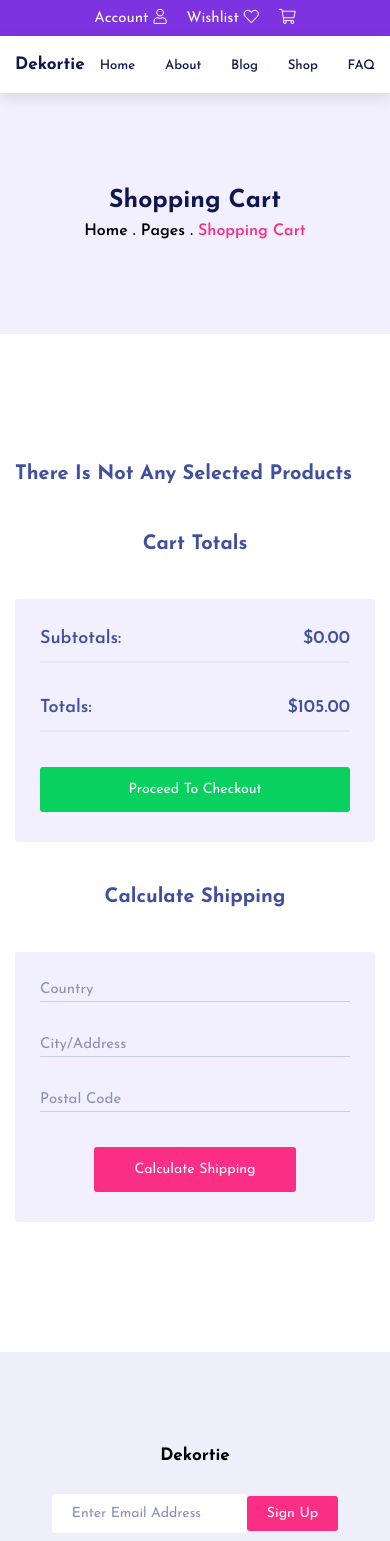
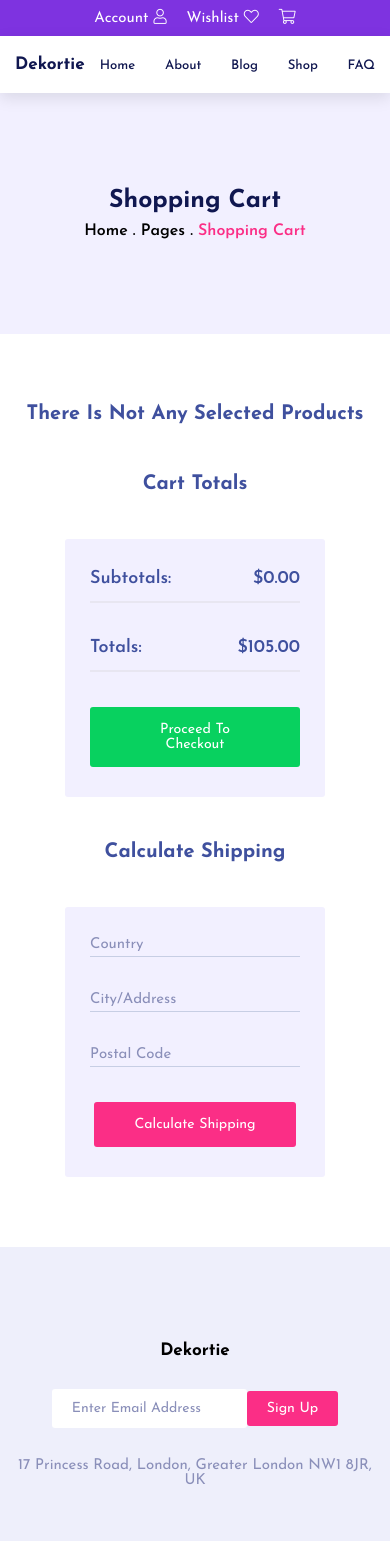
Before and after one commit to rxfr-dvpr/Dekortie-Shop, a Vue app: page /cart in a window 390 px wide. Shown: the top 1541 px of the page. Built offline with nearby package versions, Linux system fonts and the light colour scheme.

Commit message:
account and cart page adaptived

```diff
--- a/src/views/AccountView.vue
+++ b/src/views/AccountView.vue
@@ -6,7 +6,7 @@
         <div class="row">
 
             <form action="" class="account-form" @submit.prevent>
-                <p class="account-form-title">{{ fStore.form.title }}</p>
+                <p class="account-form-title all-title">{{ fStore.form.title }}</p>
                 <p class="account-form-txt">{{ fStore.form.txt }}</p>
 
                 <input type="email" class="email-inp" v-model="fStore.form.emailInp.value" :placeholder="fStore.form.emailInp.placeHolder" required>
@@ -67,14 +67,12 @@ export default {
         box-shadow: 0px 0px 25px 10px #F8F8FB;
 
         &-title {
-            font-size: 32px;
             color: var(--dark-color);
-            text-transform: capitalize;
             font-weight: 700;
         }
 
         &-txt {
-            font-size: 17px;
+            font-size: 16px;
             color: var(--txt-purple);
 
             &::first-letter {
@@ -114,4 +112,24 @@ export default {
     }
 }
 
+@media (max-width: 992px) {
+    .form__section {
+        padding: 70px 0;
+    }
+
+    .account-form {
+        padding: 35px 40px !important;
+
+        input {
+            padding: 10px 12px !important;
+        }
+    }
+}
+
+@media (max-width: 486px) {
+    .account-form {
+        padding: 20px 25px !important;
+    }
+}
+
 </style>
--- a/src/views/CartView.vue
+++ b/src/views/CartView.vue
@@ -4,7 +4,8 @@
   <section class="products__section">
     <div class="container">
         <div class="row">
-            <table class="selected__products-table" v-if="store.products.length">
+            <div class="products__table-box" v-if="store.products.length">
+                <table class="selected__products-table" >
                     <tr class="product__top-types">
                         <th>product</th>
                         <th>price</th>
@@ -35,6 +36,7 @@
                         <button class="clear-btn pink-btn" @click="store.products = [], store.uniqueProducts = []">clear cart</button>
                     </tr>
                 </table>
+            </div>
 
             <p class="no-product-txt" v-else>there is not any selected products</p>
 
@@ -103,8 +105,13 @@ export default {
         gap: 50px;
     }
 
+    .products__table-box {
+        max-width: 720px;
+        width: 100%;
+        height: 100%;
+    }
+
     .selected__products-table {
-        max-width: 720px;
         width: 100%;
         height: 100%;
 
@@ -130,6 +137,7 @@ export default {
                     display: flex;
                     gap: 15px;
                     align-items: center;
+                    padding-right: 10px;
 
                     &-img {
                         max-width: 80px;
@@ -264,4 +272,67 @@ export default {
     }
 }
 
+@media (max-width: 1170px) {
+    .products__table-box  {
+        max-width: 650px !important;
+    }
+
+    .cart__totals-sidebar {
+        max-width: 320px !important;
+    }
+}
+
+@media (max-width: 1060px) {
+    .products__table-box  {
+        max-width: 600px !important;
+    }
+
+    .cart__totals-sidebar {
+        max-width: 300px !important;
+    }
+}
+
+@media (max-width: 992px) {
+    .products__section {
+        padding: 70px 0;
+    }
+
+    .products__table-box  {
+        max-width: 500px !important;
+    }
+
+    .cart__totals-sidebar {
+        max-width: 260px !important;
+    }
+
+    .no-product-txt {
+        text-align: center;
+    }
+}
+
+@media (max-width: 850px) {
+    .products__table-box  {
+        overflow-x: auto;
+        padding-bottom: 10px;
+
+        .selected__products-table {
+            min-width: 550px !important;
+        }
+    }
+
+    .row {
+        flex-direction: column;
+        align-items: center;
+    }
+}
+
+::-webkit-scrollbar {
+    height: 10px;
+}
+
+::-webkit-scrollbar-thumb {
+    border-radius: 10px;
+}
+
+
 </style>
```
Lines whose indentation alone changed are shown as unchanged.
